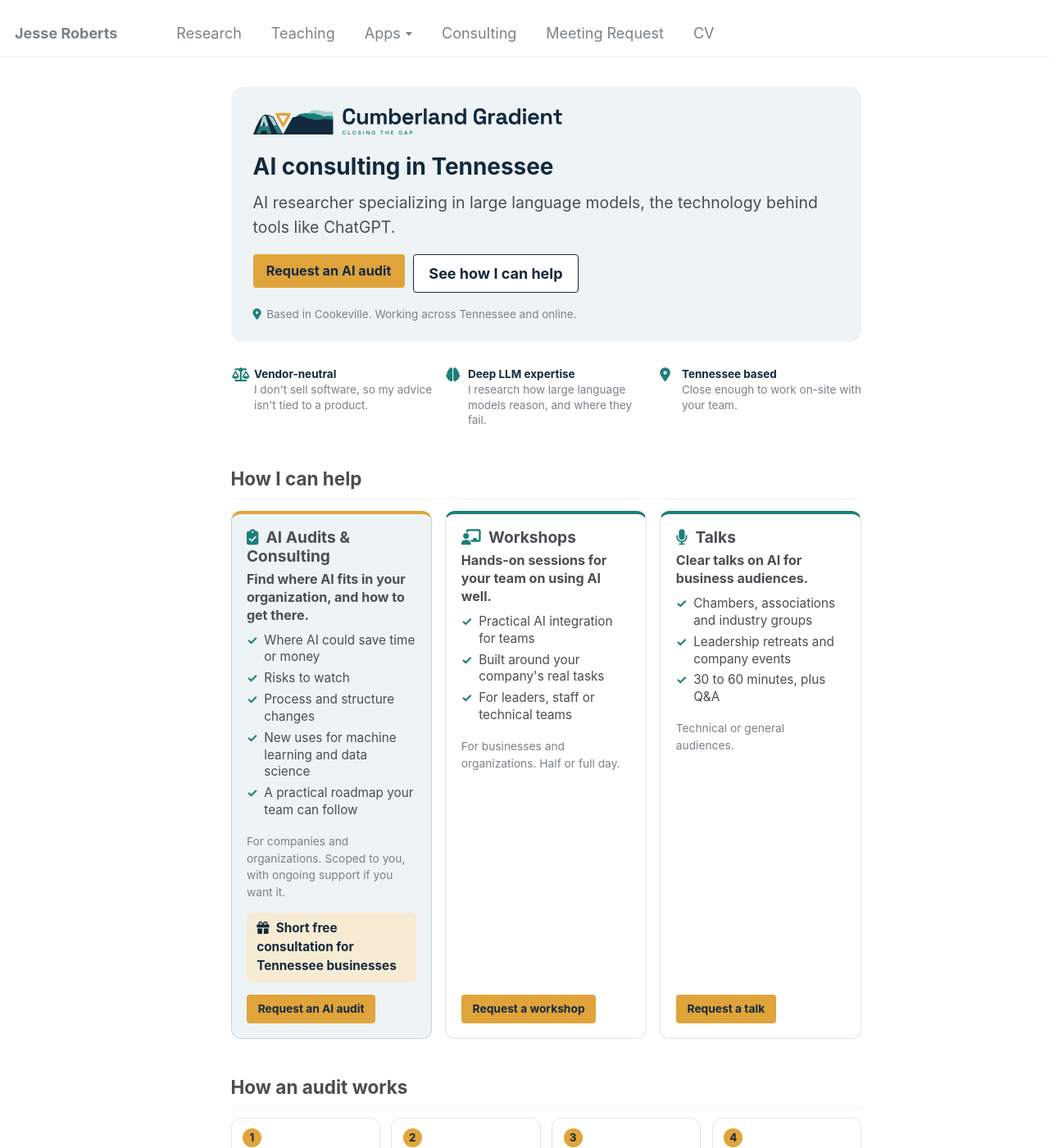
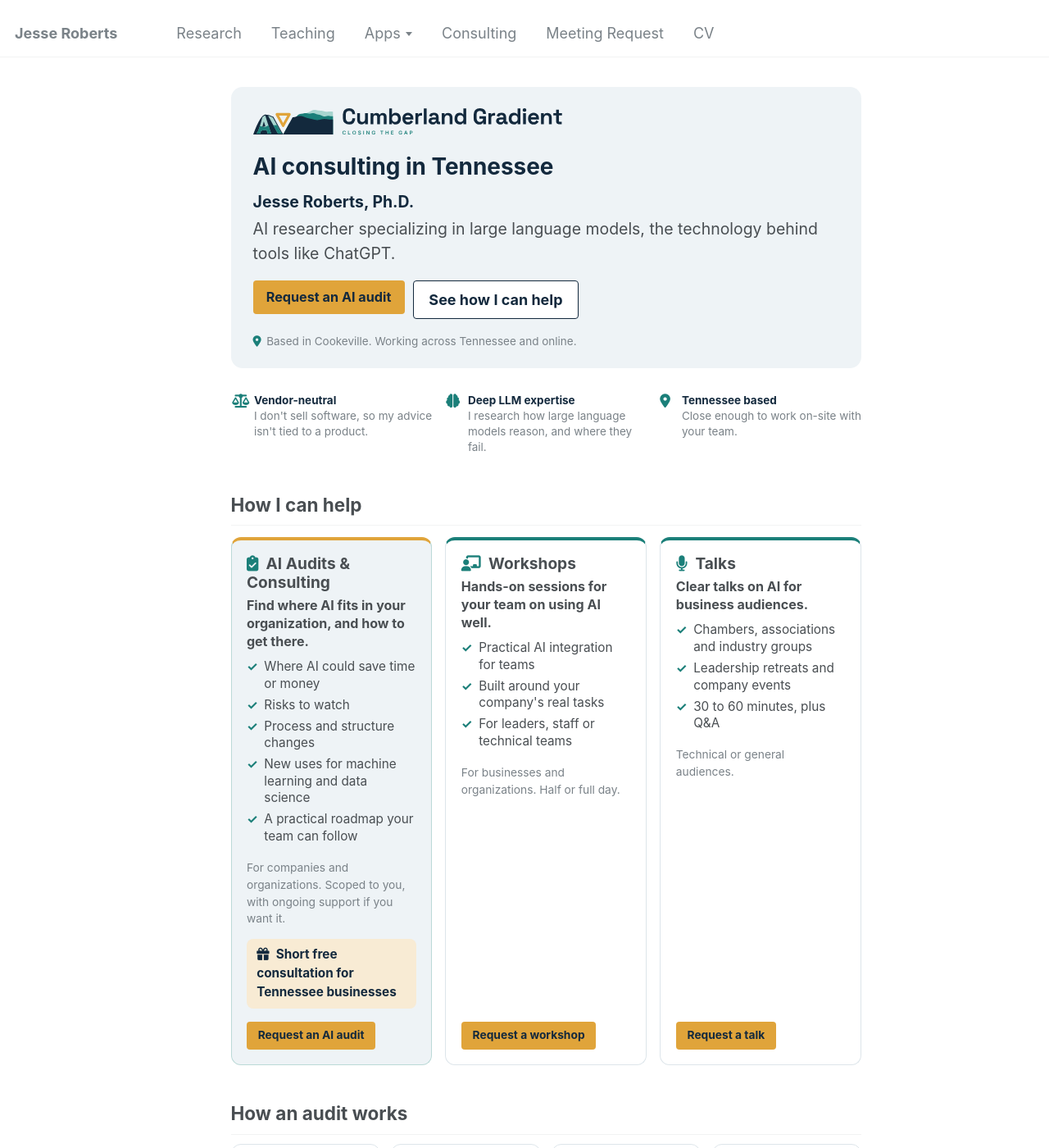
Before and after one commit to JesseTNRoberts/New-site-test, a Jekyll site: the page built from _pages/services.html, in a window 1280 px wide and 1400 px high. Shown: the whole window at 82% size. Built offline with Jekyll 4.4.1, drawn with Linux system fonts in a browser that asks for light colours.

Commit message:
Consulting page: Jesse's name above the subhead
Co-Authored-By: Claude Opus 5.5 <noreply@anthropic.com>
Claude-Session: https://claude.ai/code/session_01BWpusBycuS7rDY9WRWLMsn

```diff
--- a/_data/services.yml
+++ b/_data/services.yml
@@ -28,6 +28,8 @@ brand:
 # (2026-11-08). The logo carries the motto, so the headline just says what and where, which also
 # keeps the search words in the h1. Set `kicker` to add a small label above it again.
 headline: "AI consulting in Tennessee"
+# Jesse's name sits above the subhead, since the page has no sidebar or photo (Jesse, 2026-11-08).
+person: "Jesse Roberts, Ph.D."
 subhead: "AI researcher specializing in large language models, the technology behind tools like ChatGPT."
 # Tennessee Tech is left out until Jesse checks the university's outside-work policy (2026-11-08).
 where: "Based in Cookeville. Working across Tennessee and online."
--- a/_pages/services.html
+++ b/_pages/services.html
@@ -35,6 +35,7 @@ og_image_alt: "Cumberland Gradient logo. AI consulting that closes the gap."
   <div class="ww-hero__text">
     <img class="cg-lockup" src="{{ w.brand.lockup | relative_url }}" alt="{{ w.brand.name }}, {{ w.brand.motto | downcase }}" width="820" height="72">
     <h1 class="ww-hero__headline">{% if w.kicker %}<span class="ww-hero__kicker">{{ w.kicker }}</span> {% endif %}{{ w.headline }}</h1>
+    {% if w.person %}<p class="cg-person">{{ w.person }}</p>{% endif %}
     <p class="ww-hero__intro">{{ w.subhead }}</p>
     <p class="ww-hero__actions">
       {% for b in w.hero_buttons %}<a class="btn btn--{{ b.style }} btn--large{% if b.offering %} ww-offer__btn{% endif %}" href="{% if b.offering %}?offering={{ b.offering }}#request{% else %}{{ b.href }}{% endif %}"{% if b.offering %} data-offering="{{ b.offering }}"{% endif %}>{{ b.label }}</a>{% endfor %}
--- a/_sass/_services.scss
+++ b/_sass/_services.scss
@@ -397,6 +397,13 @@ $ww-soft: $cg-tint;
     }
   }
 
+  .cg-person {
+    margin: 0 0 0.15em;
+    font-size: 1.08em;
+    font-weight: bold;
+    color: $cg-ink;
+  }
+
   .cg-lockup {
     display: block;
     width: 100%;
```
